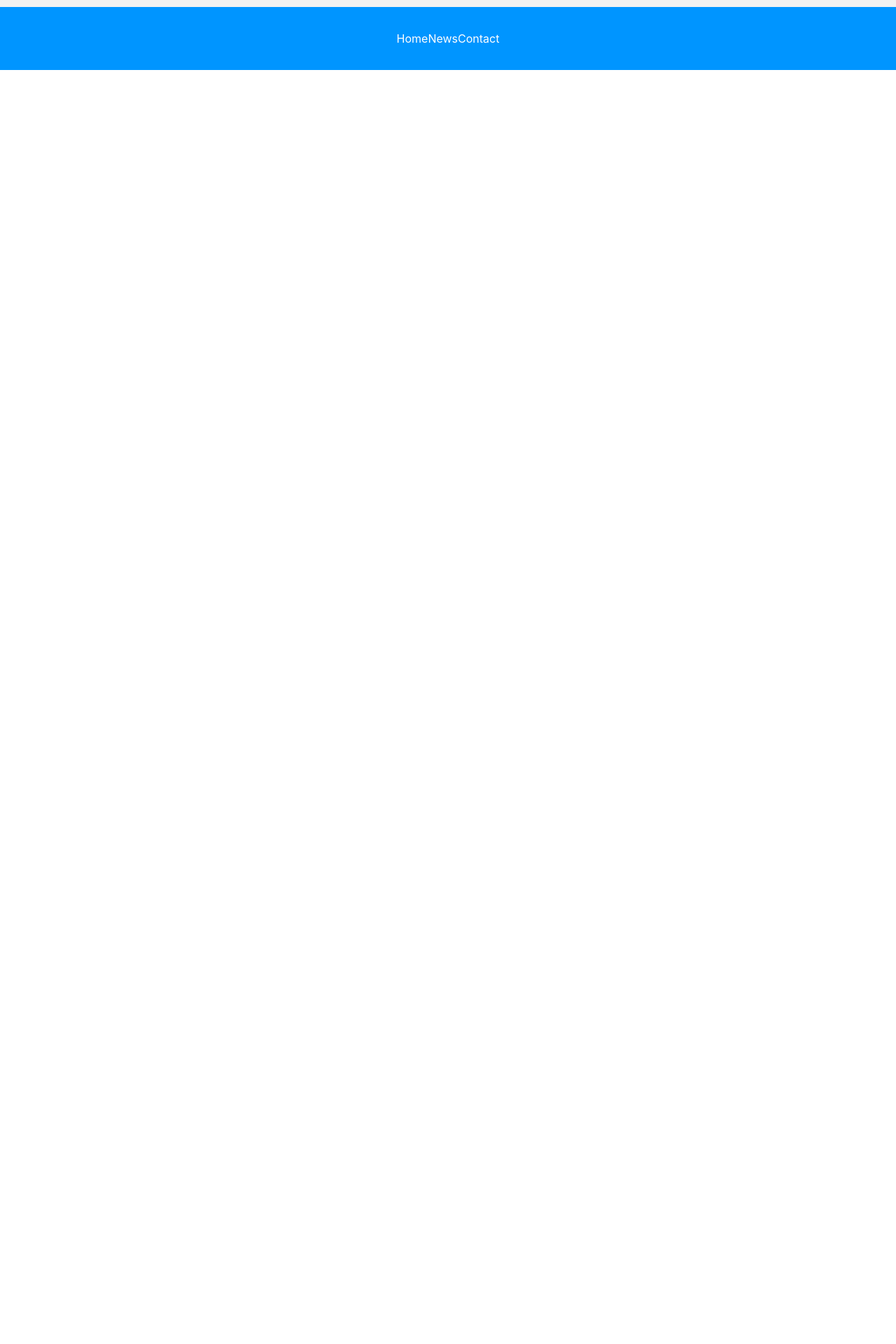
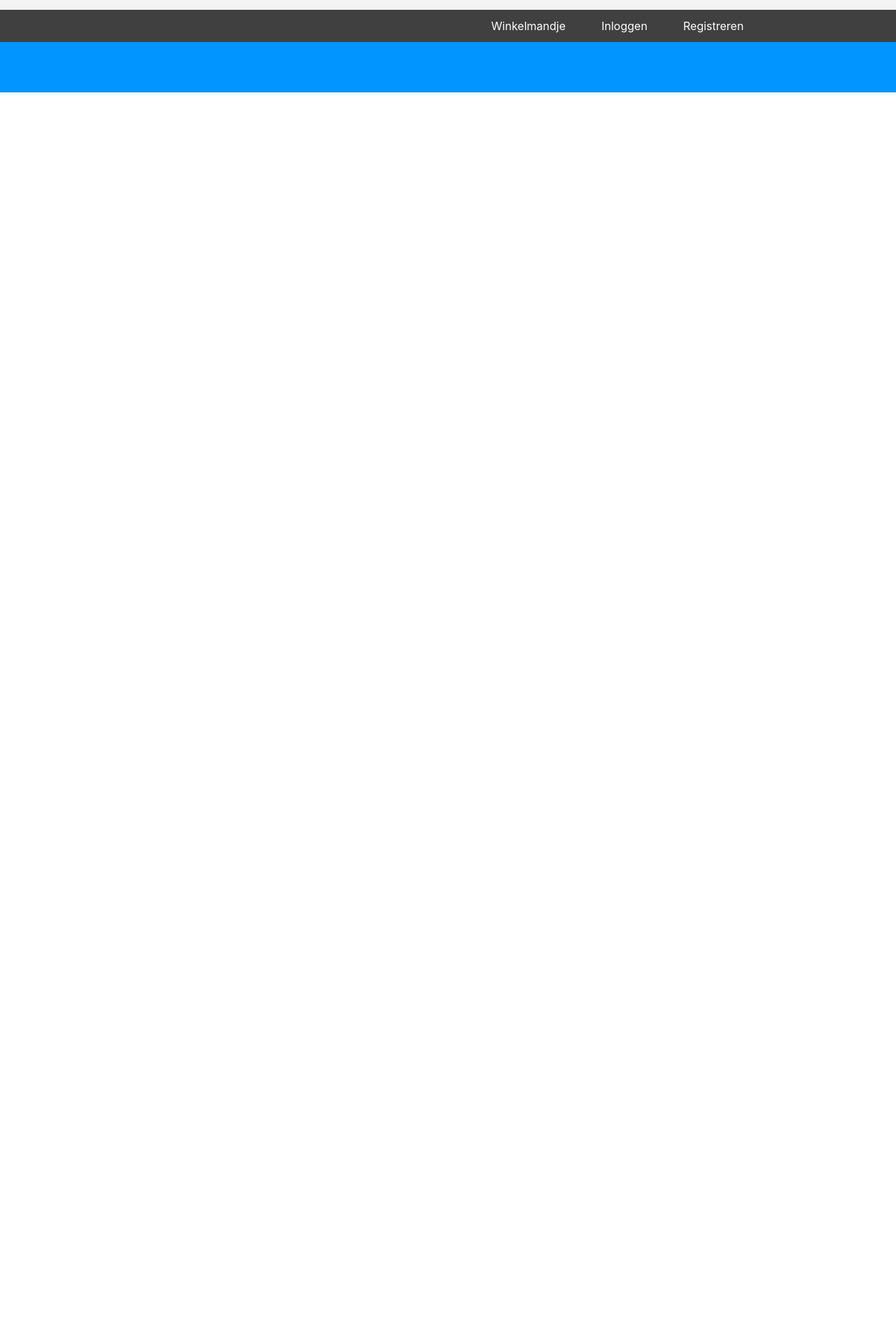
Before and after one commit to hypothermic/cms, a PHP site: page / in a window 1280 px wide. Shown: the part 320-2240 px from the top of the page at 70% size. Before the commit the page ends 420 px from the top, so only its background shows below. Run offline with PHP 8.4, Linux system fonts and the light colour scheme; data that the repository does not hold is empty.

Commit message:
Bovenste navigatiebalk
Signed-off-by: hypothermic <admin@hypothermic.nl>

```diff
--- a/app/vendor.php
+++ b/app/vendor.php
@@ -7,4 +7,5 @@ const VENDOR_NAME                      = "Wide World Importers", // website tite
       VENDOR_THEME_COLOR_TEXT_NORMAL   = "#ffffff", // tekstkleur normaal
       VENDOR_THEME_COLOR_TEXT_DISABLED = "#f1f1f1", // tekstkleur als een veld uitgeschakeld is
       VENDOR_THEME_COLOR_BACKGROUND    = "#f2f2f2", // achtergrond kleur
+      VENDOR_THEME_COLOR_DARK          = "#404040", // kleur voor donkere elementen
       VENDOR_THEME_COLOR_SHADOW        = "#262626"; // schaduw kleur
--- a/css/main.css.php
+++ b/css/main.css.php
@@ -8,31 +8,54 @@ header('Content-Type: text/css');
 include_once "../app/vendor.php";
 ?>
 
-/* Dit is de grote balk die verschijnt als er een waarschuwing is */
-#warning {
-    padding: 1.2rem 2rem;
-
-    width: 100%;
-
-    background-color: red;
-
-    color: white;
-    text-align: center;
-    font-size: 1.35rem;
-    font-family: "Lucida Sans Unicode", "Lucida Grande", sans-serif;
-}
-
 /* Dit is de gehele header area, "promotie" en "navigatie" vallen hierbinnen. */
 #header {
     background: <?php echo VENDOR_THEME_COLOR_BACKGROUND ?>;
 }
 
 #promotie {
-    margin: 1.2rem 0 0.7rem 0;
+    margin: 1.2rem 0 0.9rem 0;
+}
+
+/* --- navigatie balken --- */
+/** TODO: samenvoegen van alle gedeelde attributen van "navigatie-site" en "navigatie-categorieen" naar 1 shared klasse. */
+
+/* Dit is de balk boven de navigatiebalk, waar website-navigatie in staat (zoals home, contact, account) */
+#navigatie-site {
+    background: <?php echo VENDOR_THEME_COLOR_DARK ?>;
+}
+
+/* Deze container zorgt dat alle onderliggende elementen samen niet breder kunnen zijn dan 70% van de pagina. */
+#navigatie-site-container {
+    display: flex;
+    display: -webkit-flex;
+    justify-content: end;
+    align-items: end;
+}
+
+/* Dit zijn de individuele elementen binnen de navigatiebalk */
+#navigatie-site-container div {
+    display: flex;
+    display: -webkit-flex;
+    justify-content: center;
+    align-items: center;
+    padding: 0.7rem 1.6rem;
+    height: 100%;
+    float: right;
+}
+
+#navigatie-site-container div:hover {
+    background: <?php echo VENDOR_THEME_COLOR_PRIMARY ?>;
+}
+
+#navigatie-site-container a {
+    color: <?php echo VENDOR_THEME_COLOR_TEXT_NORMAL ?>;
+    text-align: center;
+    text-decoration: none;
 }
 
 /* Dit is de grote navigatiebalk in de header */
-#navigatie {
+#navigatie-categorieen {
     display: flex;
     display: -webkit-flex;
     justify-content: center;
@@ -41,19 +64,27 @@ include_once "../app/vendor.php";
     margin: 0 0 4.1rem 0;
     padding: 0;
 
-    min-height: 70px;
-    height: 90px;
-    max-height: 100px;
+    min-height: 3rem;
+    height: 4.5rem;
+    max-height: 5.2rem;
 
     background: <?php echo VENDOR_THEME_COLOR_PRIMARY ?>;
 
     overflow: hidden;
 }
 
-#navigatie div {
+/* Dit zijn de individuele elementen binnen de navigatiebalk*/
+#navigatie-categorieen div {
+    display: flex;
+    display: -webkit-flex;
+    justify-content: center;
+    align-items: center;
     padding: 0.7rem 1.6rem;
     height: 100%;
     float: left;
+}
+
+#navigatie-categorieen div:hover {
     background: <?php echo VENDOR_THEME_COLOR_SECONDARY ?>;
 }
 
@@ -61,7 +92,7 @@ include_once "../app/vendor.php";
     background: <?php echo VENDOR_THEME_COLOR_SECONDARY ?>;
 }*/
 
-#navigatie a {
+#navigatie-categorieen a {
     color: <?php echo VENDOR_THEME_COLOR_TEXT_NORMAL ?>;
     text-align: center;
     text-decoration: none;
@@ -113,3 +144,17 @@ include_once "../app/vendor.php";
         width: 70%;
     }
 }
+
+/* Dit is de grote balk die verschijnt als er een waarschuwing is */
+#warning {
+    padding: 1.2rem 2rem;
+
+    width: 100%;
+
+    background-color: red;
+
+    color: white;
+    text-align: center;
+    font-size: 1.35rem;
+    font-family: "Lucida Sans Unicode", "Lucida Grande", sans-serif;
+}
--- a/index.php
+++ b/index.php
@@ -52,11 +52,17 @@ include_once("app/model/categorie.php"); // wordt gebruikt voor categorieen opha
                     </div>
                 </div>
 
-                <!-- Navigatie balk -->
-                <div id="navigatie">
-                    <a href="categorie.php?id=">Home</a>
-                    <a href="#news">News</a>
-                    <a href="#contact">Contact</a>
+                <!-- Navigatie balk met website navigatie (home, contact, etc..)-->
+                <div id="navigatie-site">
+                    <div id="navigatie-site-container" class="responsive-container">
+                        <div><a href="">Winkelmandje</a></div>
+                        <div><a href="">Inloggen</a></div>
+                        <div><a href="">Registreren</a></div>
+                    </div>
+                </div>
+
+                <!-- Navigatie balk met categorieen -->
+                <div id="navigatie-categorieen">
                     <?php
                     // Verkrijg categorieen uit database
                     $stmt = (new Categorie((new Database())->getConnection()))->read();
--- a/js/main.js
+++ b/js/main.js
@@ -16,7 +16,7 @@ document.addEventListener("DOMContentLoaded", function () {
         return offsetTop;
     };
 
-    const navigatiebalk = document.getElementById("navigatie");
+    const navigatiebalk = document.getElementById("navigatie-categorieen");
     const standaardOffset = getOffsetTop(navigatiebalk);
 
     /**
```
